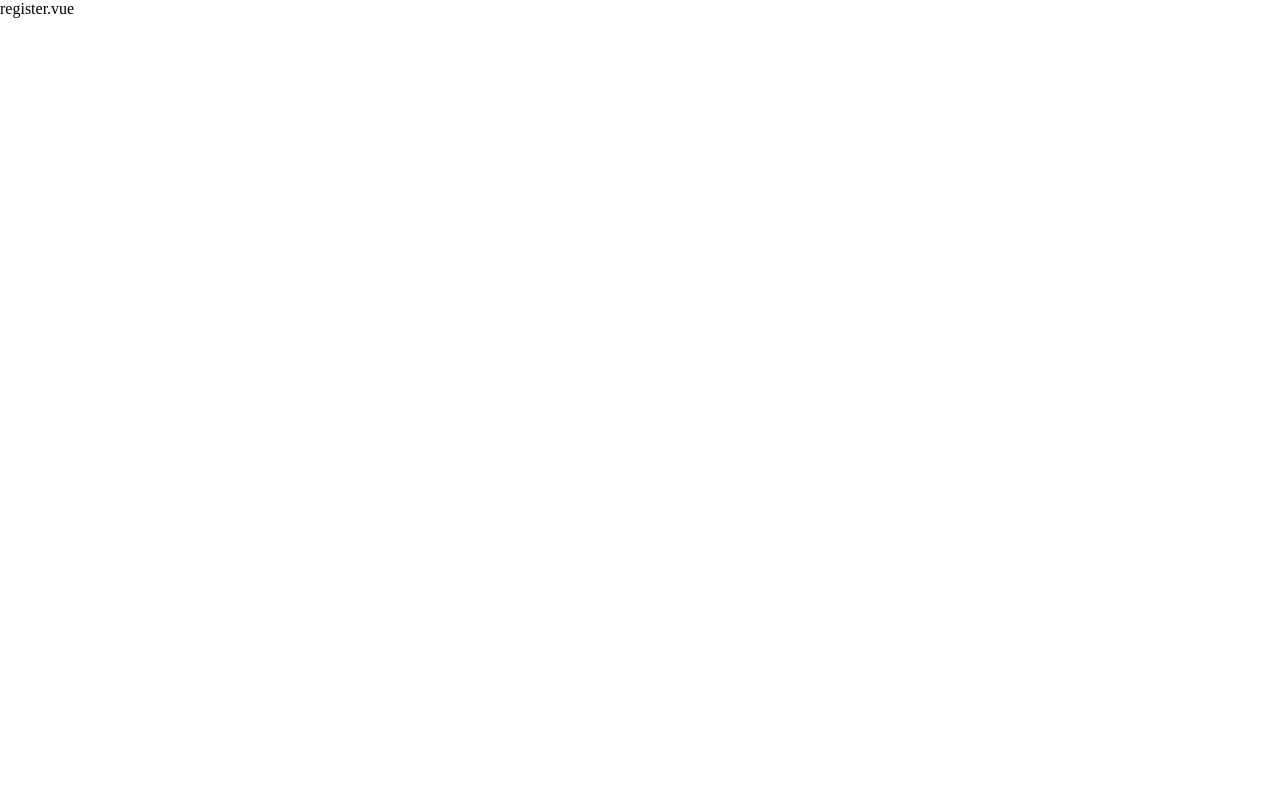
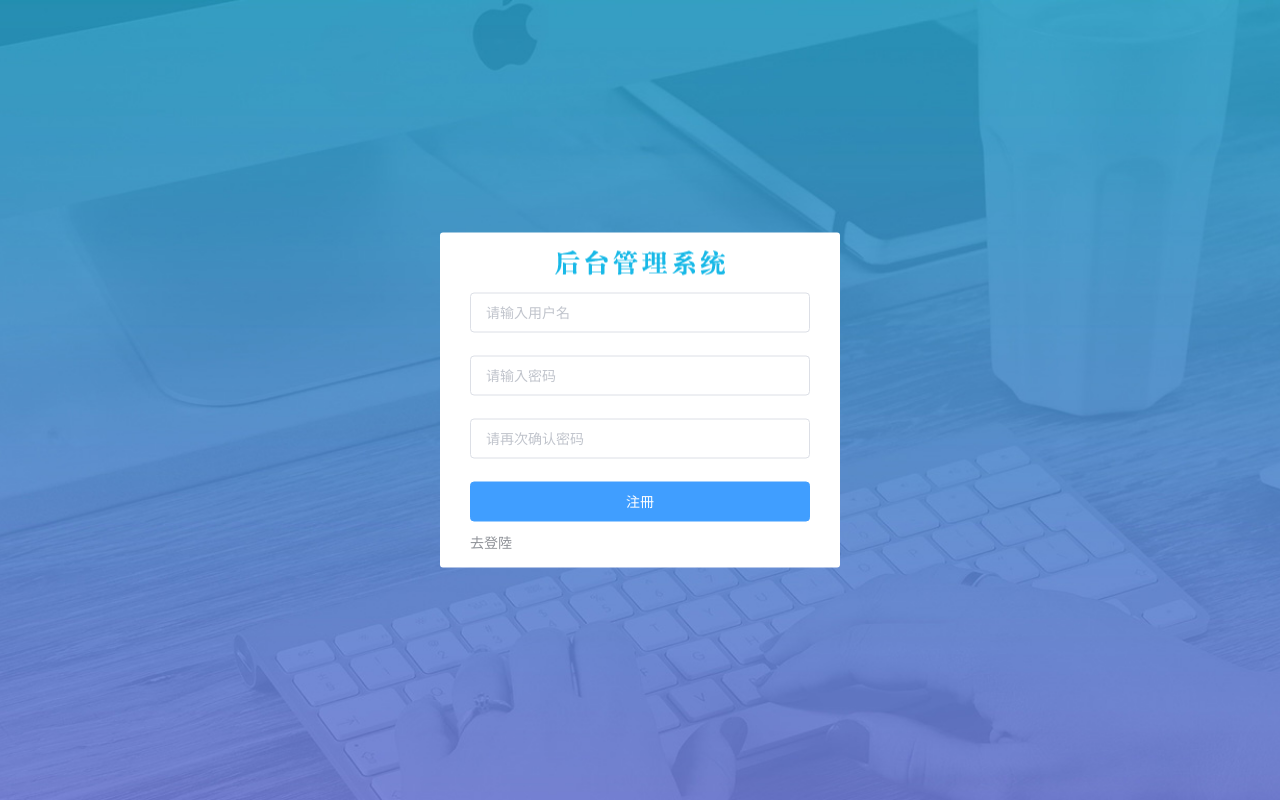
Before and after one commit to Voun8/vue--, a Vue app: page /#/reg in a window 1280 px wide. Built offline with nearby package versions, Linux system fonts and the light colour scheme; the HTML template or start-up script is replaced by a standard one.

Commit message:
03_表单标签和数据变量准备

```diff
--- a/src/App.vue
+++ b/src/App.vue
@@ -1,8 +1,6 @@
 <template>
-  <div>
-    <!-- 一级路由挂载点 -->
-    <router-view></router-view>
-  </div>
+  <!-- 一级路由挂载点 -->
+  <router-view></router-view>
 </template>
 <script>
 export default {}
--- a/src/views/register/index.vue
+++ b/src/views/register/index.vue
@@ -1,11 +1,83 @@
 <template>
-  <div>register.vue</div>
+  <!-- 注册页面的整体盒子 -->
+  <div class="reg-container">
+    <!-- 注册的盒子 -->
+    <div class="reg-box">
+      <!-- 标题的盒子 -->
+      <div class="title-box"></div>
+      <!-- 注册的表单区域 -->
+      <el-form ref="form" :model="form">
+        <el-form-item>
+          <el-input
+            placeholder="请输入用户名"
+            v-model="form.username"
+          ></el-input>
+        </el-form-item>
+        <el-form-item>
+          <el-input placeholder="请输入密码" v-model="form.password"></el-input>
+        </el-form-item>
+        <el-form-item>
+          <el-input
+            placeholder="请再次确认密码"
+            v-model="form.repassword"
+          ></el-input>
+        </el-form-item>
+        <el-form-item>
+          <el-button class="btn-reg" type="primary" @click="registerFn"
+            >注冊</el-button
+          >
+          <el-link type="info">去登陸</el-link>
+        </el-form-item>
+      </el-form>
+    </div>
+  </div>
 </template>
 
 <script>
 export default {
-  name: 'my-register'
+  name: 'my-register',
+  data () {
+    return {
+      form: {
+        username: '',
+        password: '',
+        repassword: ''
+      }
+    }
+  },
+  methods: {
+    // 注册的点击事件
+    registerFn () {}
+  }
 }
 </script>
 
-<style lang="less" scoped></style>
+<style lang="less" scoped>
+.reg-container {
+  background: url('../../assets/images/login_bg.jpg') center;
+  background-size: cover;
+  height: 100%;
+
+  .reg-box {
+    width: 400px;
+    height: 335px;
+    background-color: #fff;
+    border-radius: 3px;
+    position: absolute;
+    left: 50%;
+    top: 50%;
+    transform: translate(-50%, -50%);
+    padding: 0 30px;
+    box-sizing: border-box;
+
+    .title-box {
+      height: 60px;
+      background: url('../../assets/images/login_title.png') center no-repeat;
+    }
+
+    .btn-reg {
+      width: 100%;
+    }
+  }
+}
+</style>
```
Also changed, not shown: 1 other file (tests, documents, lock files or other folders).
